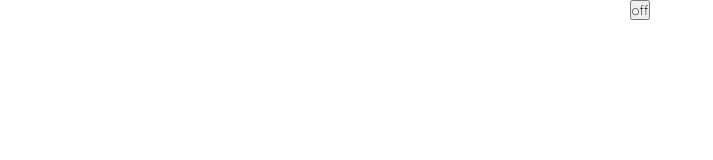
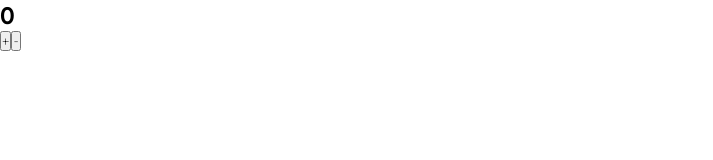
Before and after one commit to amigoscode/react, a React (Vite) app: page / in a window 1280 px wide. Shown: the top 160 px of the page, without its empty margins (0-713 px from the left). Built offline with nearby package versions, Linux system fonts and the light colour scheme.

Commit message:
chore: code for 7-2

```diff
--- a/src/App.jsx
+++ b/src/App.jsx
@@ -6,12 +6,7 @@ import Counter from './components/Counter';
 import CounterTwo from './components/CounterTwo';
 
 const App = () => {
-  const [toggle, setToggle] = useState(false);
-  return (
-    <div className={styles.wrapper}>
-      <button onClick={() => setToggle(!toggle)}>{toggle ? 'on' : 'off'}</button>
-    </div>
-  );
+  return <Counter />;
 };
 
 export default App;
--- a/src/components/Counter.jsx
+++ b/src/components/Counter.jsx
@@ -5,8 +5,8 @@ const Counter = () => {
   return (
     <section>
       <h1>{count}</h1>
-      <button onClick={() => setCount(count + 1)}>+</button>
-      <button onClick={() => count > 0 && setCount(count - 1)}>-</button>
+      <button onClick={() => setCount((prevCount) => prevCount + 1)}>+</button>
+      <button onClick={() => count > 0 && setCount((prevCount) => prevCount - 1)}>-</button>
     </section>
   );
 };
```
